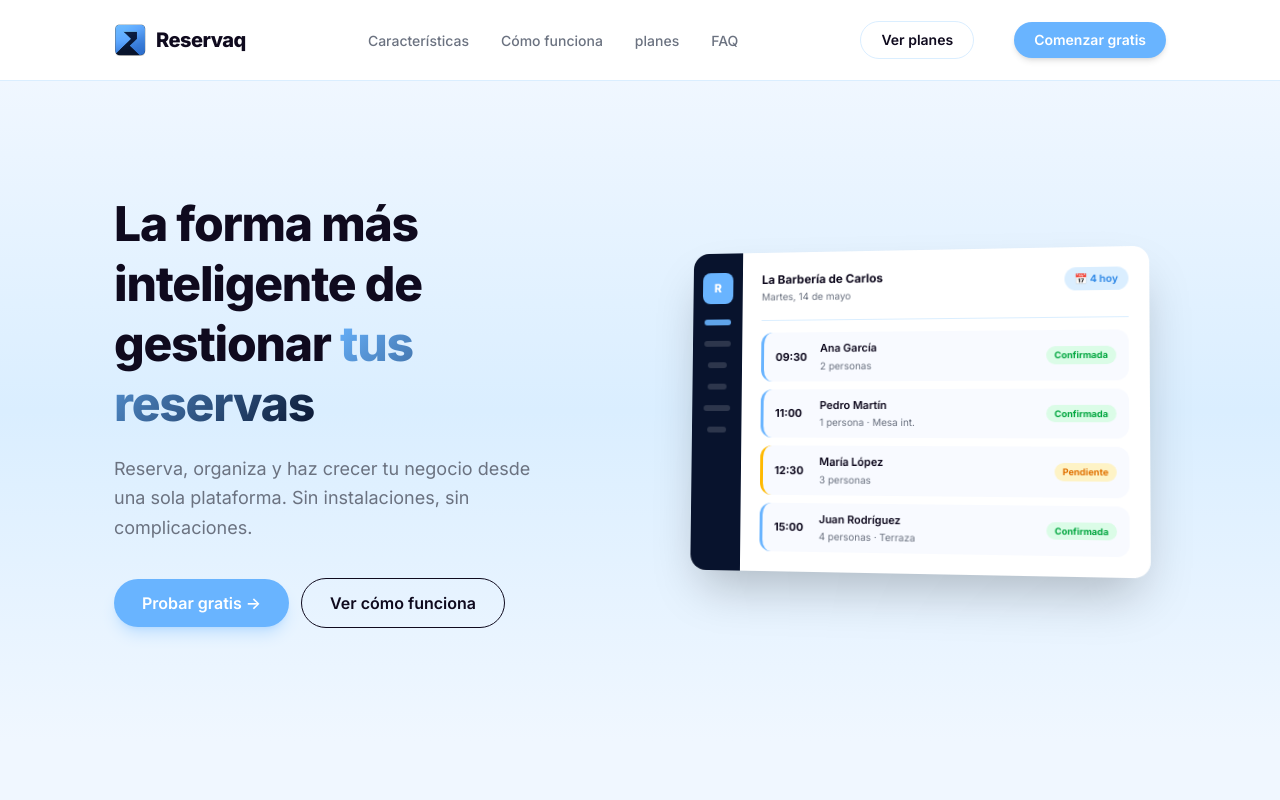
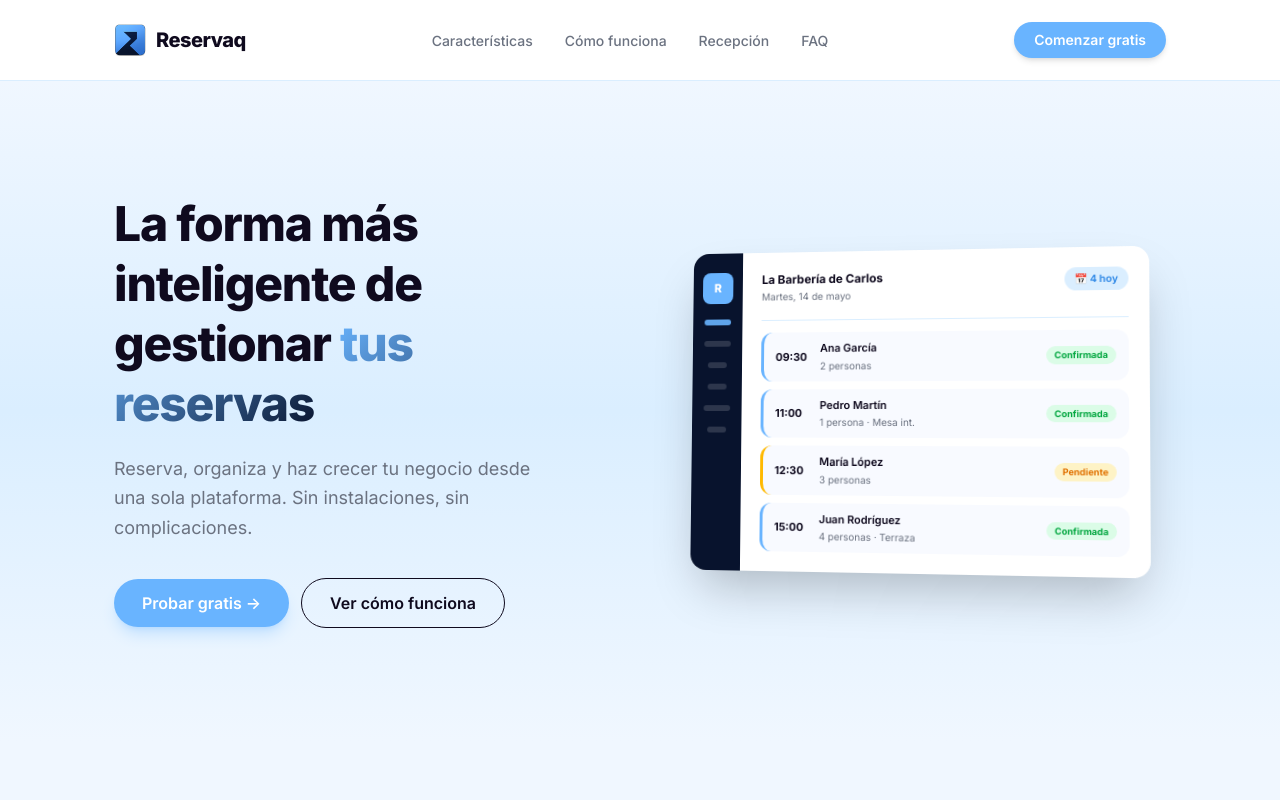
Before and after one commit to JESUS323DEV/reservaq-landing, a React (Vite) app: page / in a window 1280 px wide. Shown: the top 800 px of the page. Built offline with nearby package versions, Linux system fonts and the light colour scheme.

Commit message:
fix: navbar elimina botón de precios y ajusta etiqueta de sección

```diff
--- a/src/components/Navbar.jsx
+++ b/src/components/Navbar.jsx
@@ -5,7 +5,7 @@ import logo from "../assets/logo-reservaq.png";
 const links = [
   { href: "#caracteristicas", label: "Características" },
   { href: "#como-funciona", label: "Cómo funciona" },
-  { href: "#planes", label: "planes" },
+  { href: "#planes", label: "Recepción" },
   { href: "#faq", label: "FAQ" },
 ];
 
@@ -35,10 +35,8 @@ export default function Navbar() {
           </ul>
 
           {/* CTAs desktop */}
-          <div className="hidden lg:flex items-center gap-10">
-            <a href="#precios" className="px-5 py-2 text-sm font-semibold rounded-full border border-[#daeeff] text-[#0F0A1E] hover:border-[#69b4ff] hover:text-[#69b4ff] transition-colors">
-              Ver planes
-            </a>
+          <div className="hidden lg:flex items-center ">
+
             <a href="https://app.reservaq.com/reservaq" target="_blank" rel="noreferrer"
               className="px-5 py-2 text-sm font-semibold rounded-full bg-[#69b4ff] text-white hover:bg-[#3a8fe8] transition-colors shadow-md">
               Comenzar gratis
@@ -61,10 +59,7 @@ export default function Navbar() {
               </a>
             ))}
             <hr className="border-[#daeeff]" />
-            <a href="#precios" onClick={() => setOpen(false)}
-              className="text-center py-3 rounded-full border border-[#daeeff] text-sm font-semibold text-[#0F0A1E]">
-              Ver planes
-            </a>
+
             <a href="https://app.reservaq.com/reservaq" target="_blank" rel="noreferrer"
               className="text-center py-3 rounded-full bg-[#69b4ff] text-white text-sm font-semibold">
               Comenzar gratis
```
Also changed, not shown: public/og-image.png.
